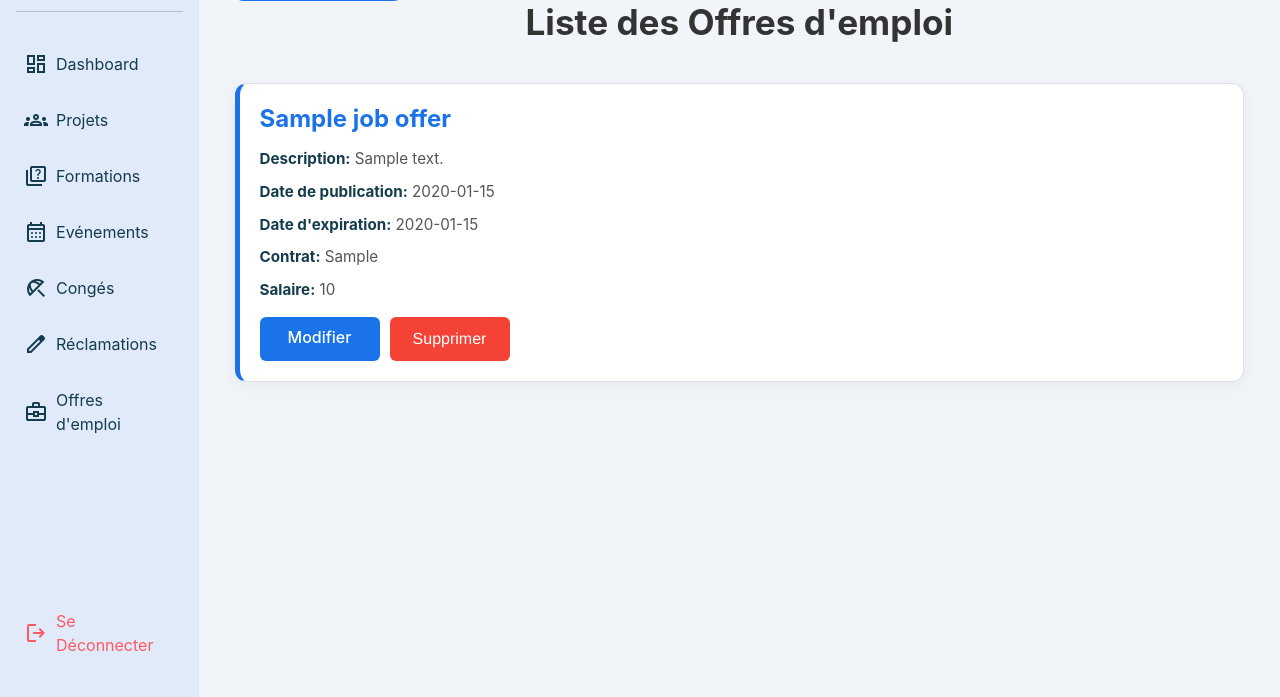
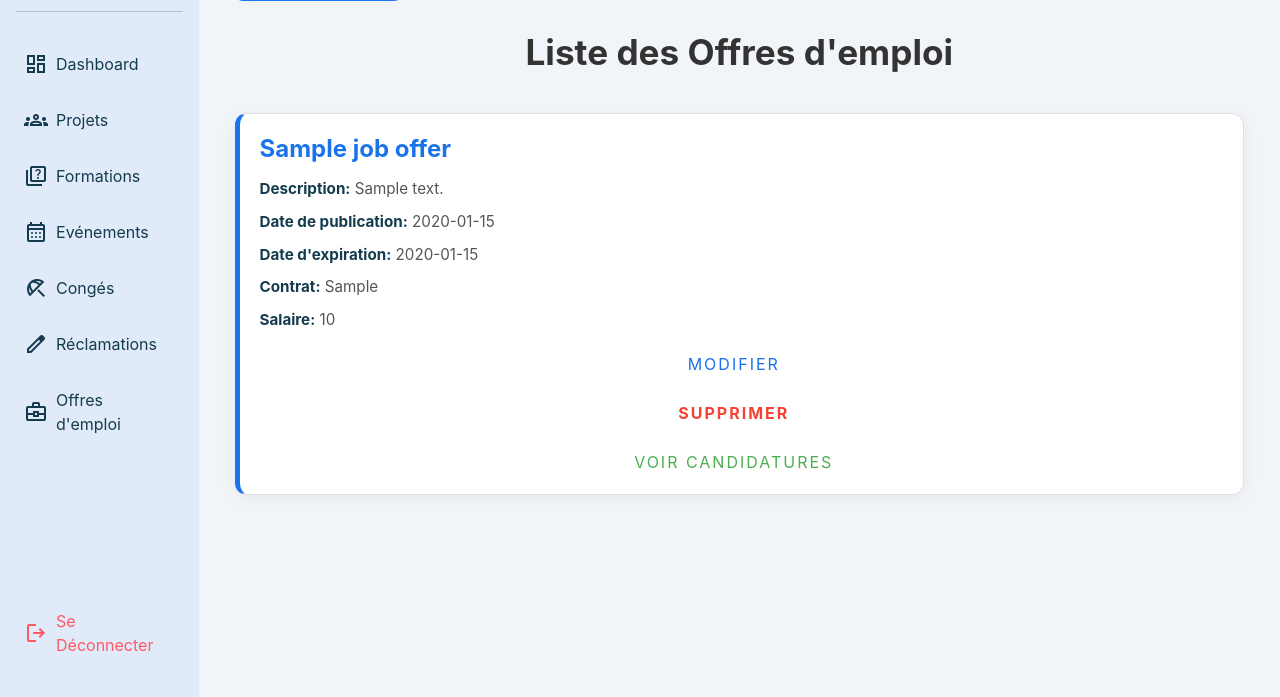
Before and after one commit to NotSoHealthy/WorkFlow-Web, a Symfony app: template templates/job_offer/index.html.twig in a window 1280 px wide. Shown: the part 103-800 px from the top of the page. Run offline with Twig, Linux system fonts and the light colour scheme; the template is opened without the code that fills it: most values are stand-ins (such as "Sample title", 1, 10 or a date in 2020); style sheets or scripts are compiled from the project's sources; some libraries are stand-ins or nearby versions.

Commit message:
All CRUDS fisnished
+UI modern design for every entity
+Application entity finished front and back

```diff
--- a/templates/job_offer/index.html.twig
+++ b/templates/job_offer/index.html.twig
@@ -6,9 +6,9 @@
     {{ parent() }}
     <style>
         :root {
-            --primary-color: #1a73e8; /* Blue for primary actions */
-            --secondary-color: #f44336; /* Red for delete */
-            --accent-color: #4caf50; /* Green for success */
+            --primary-color: #1a73e8; /* Blue for Modifier */
+            --secondary-color: #f44336; /* Red for Supprimer */
+            --accent-color: #4caf50; /* Green for Voir candidatures */
             --background-color: #f5f7fa; /* Light gray background */
             --card-bg: #ffffff; /* White card background */
             --text-color: #333; /* Dark text */
@@ -45,6 +45,7 @@
             border-radius: 8px;
             font-weight: 600;
             transition: background-color 0.3s ease, transform 0.2s ease;
+            margin-bottom: 30px;
         }
 
         .btn-create:hover {
@@ -88,42 +89,55 @@
 
         .actions {
             display: flex;
-            gap: 10px;
-            margin-top: 15px;
+            flex-wrap: wrap;
+            justify-content: center;
+            gap: 15px;
+            margin-top: 20px;
         }
 
-        .action-btn {
-            padding: 8px 16px;
-            border-radius: 6px;
-            text-decoration: none;
-            font-weight: 500;
-            color: #fff;
-            transition: background-color 0.3s ease, transform 0.2s ease;
+        /* Modern hover-underline button style (without arrow) */
+        .cta {
+            border: none;
+            background: none;
             cursor: pointer;
             display: inline-block;
-            text-align: center;
-            min-width: 120px;
-            max-width: 120px;  /* Ensure same size */
+            padding: 0;
+            font-family: inherit;
+            text-decoration: none;
         }
 
-        .btn-edit {
-            background-color: var(--primary-color);
+        .cta span {
+            padding-bottom: 7px;
+            letter-spacing: 2px;
+            font-size: 1rem;
+            padding-right: 15px;
+            text-transform: uppercase;
+            position: relative;
+            color: inherit;
         }
 
-        .btn-edit:hover {
-            background-color: #1557b0;
-            transform: translateY(-2px);
+        .cta span:after {
+            content: "";
+            position: absolute;
+            width: 100%;
+            transform: scaleX(0);
+            height: 2px;
+            bottom: 0;
+            left: 0;
+            background-color: currentColor;
+            transform-origin: bottom right;
+            transition: transform 0.25s ease-out;
         }
 
-        .btn-delete {
-            background-color: var(--secondary-color);
-            border: none;
+        .cta:hover span:after {
+            transform: scaleX(1);
+            transform-origin: bottom left;
         }
 
-        .btn-delete:hover {
-            background-color: #c62828;
-            transform: translateY(-2px);
-        }
+        /* Color variants */
+        .btn-edit span { color: var(--primary-color); }
+        .btn-delete span { color: var(--secondary-color); }
+        .btn-view span { color: var(--accent-color); }
     </style>
 {% endblock %}
 
@@ -142,10 +156,19 @@
                     <p><strong>Contrat:</strong> {{ offer.ContractType }}</p>
                     <p><strong>Salaire:</strong> {{ offer.Salary }}</p>
                     <div class="actions">
-                        <a href="{{ path('job_offer_wizard', {'id': offer.id}) }}" class="action-btn btn-edit">Modifier</a>
-                        <button class="action-btn btn-delete" onclick="deleteOffer('{{ offer.id }}')">Supprimer</button>
+                        <a href="{{ path('job_offer_wizard', {'id': offer.id}) }}" class="cta btn-edit">
+                            <span>Modifier</span>
+                        </a>
+                        <button class="cta btn-delete" onclick="deleteOffer('{{ offer.id }}')">
+                            <span>Supprimer</span>
+                        </button>
+                        <a href="{{ path('app_application_list', {'id': offer.id}) }}" class="cta btn-view">
+                            <span>Voir candidatures</span>
+                        </a>
                     </div>
                 </div>
+            {% else %}
+                <p class="text-center">Aucune offre d'emploi disponible pour le moment.</p>
             {% endfor %}
         </div>
     </div>
```
Also changed, not shown: src/Controller/ApplicationController.php (+41 -7 lines), templates/application/list_by_job_offer.html.twig (added, +168 -0 lines), public/uploads/applications/67e860262fe5a.jpg (added), public/uploads/applications/67e860263429a.jpg (added).
